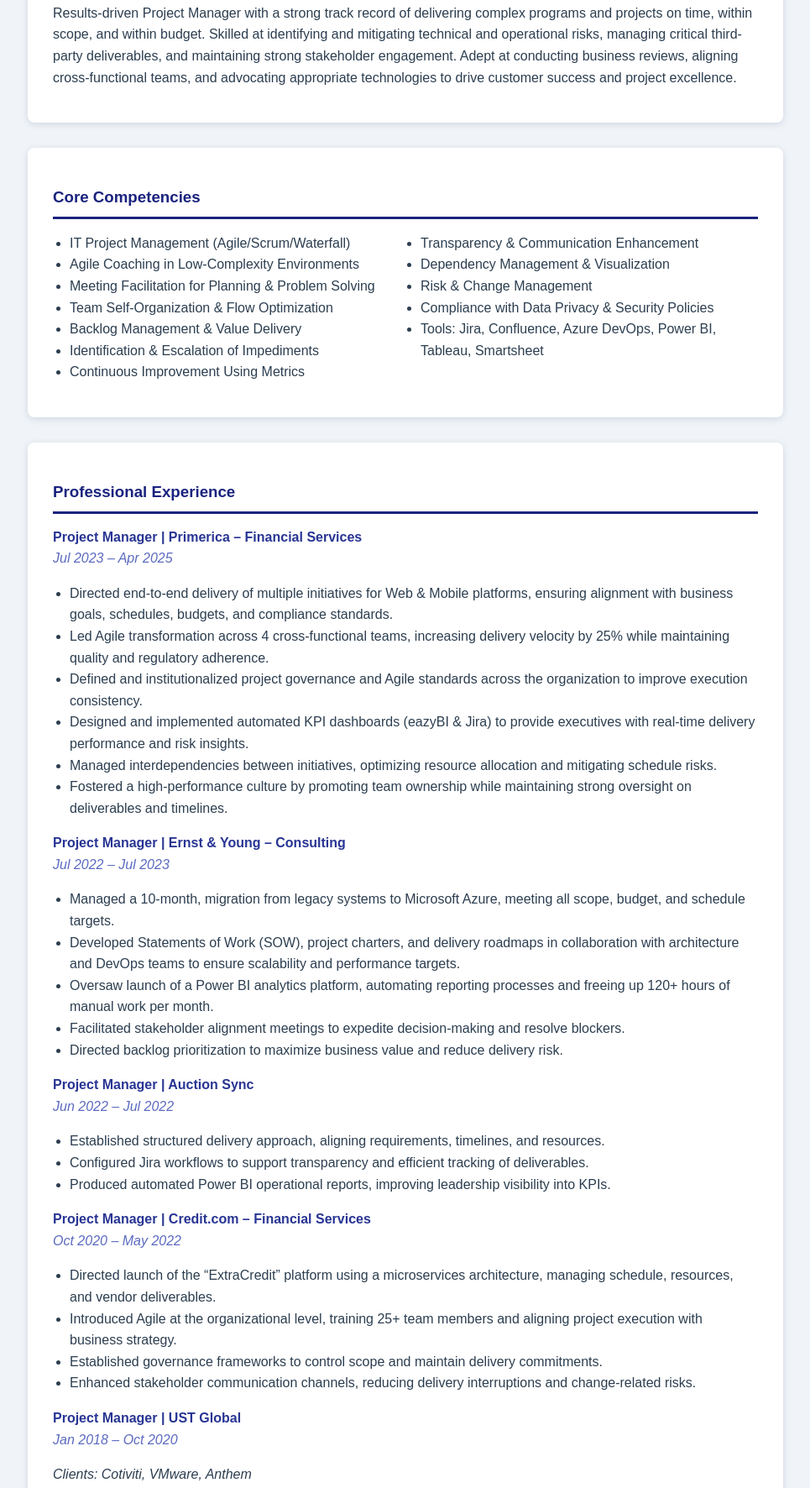
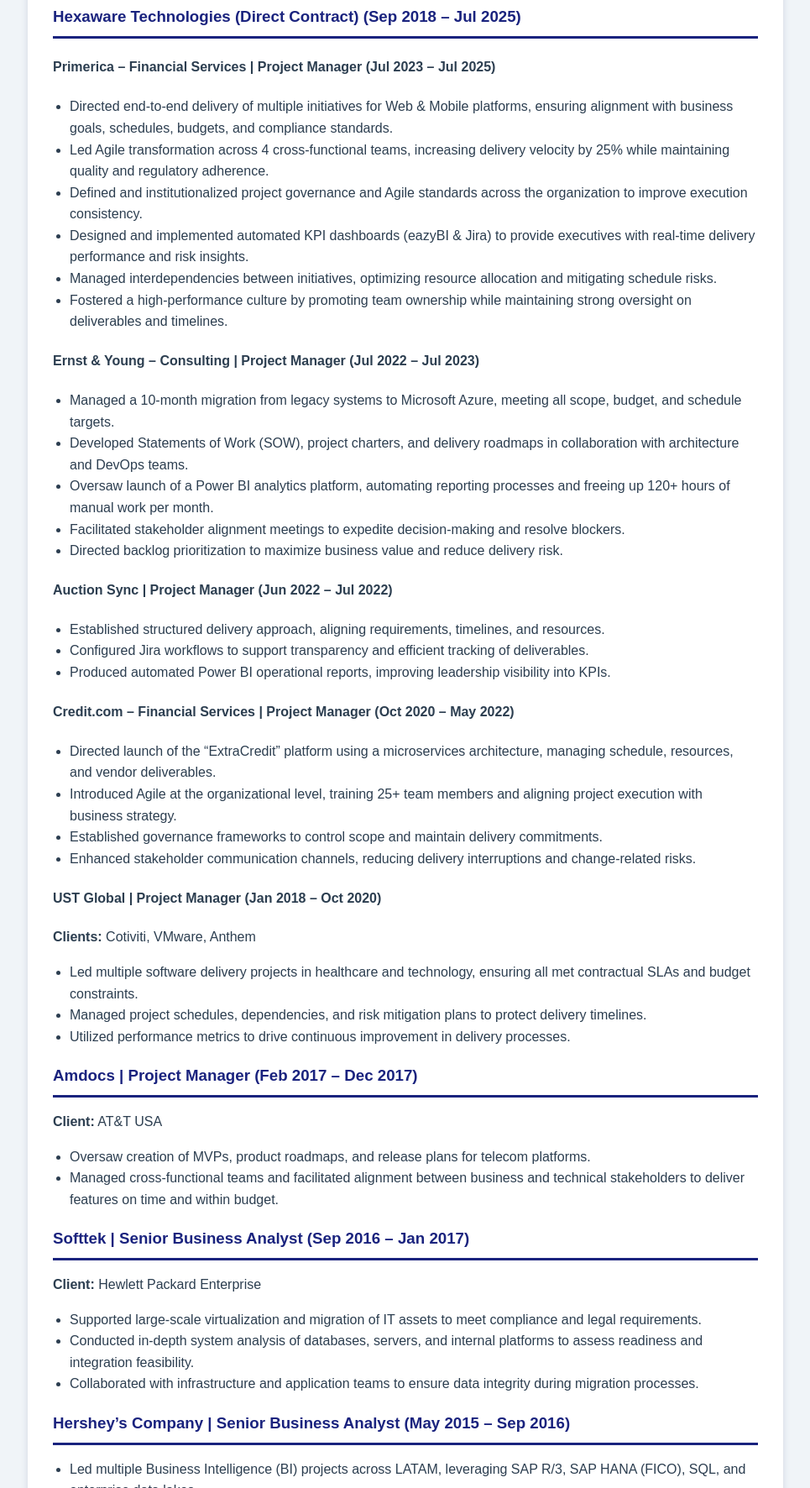
Before and after one commit to alfora/AlejandroFloresPM, a plain HTML site: page index.html in a window 1280 px wide. Shown: the part 293-2065 px from the top of the page at 84% size, without its empty margins (157-1122 px from the left). Drawn offline with Linux system fonts and the light colour scheme.

Commit message:
Add files via upload

```diff
--- a/index.html
+++ b/index.html
@@ -240,60 +240,37 @@
   <h2>Agile and Technical Project Manager</h2>
 </header>
 
-<section>
-  <h3>Professional Summary</h3>
-  <p>Results-driven Project Manager with a strong track record of delivering complex programs and projects on time, within scope, and within budget. Skilled at identifying and mitigating technical and operational risks, managing critical third-party deliverables, and maintaining strong stakeholder engagement. Adept at conducting business reviews, aligning cross-functional teams, and advocating appropriate technologies to drive customer success and project excellence.</p>
-</section>
+<section id="experience">
+  <h2>Professional Experience</h2>
 
-<section class="competencies">
-  <h3>Core Competencies</h3>
+  <article>
+    <h3>Hexaware Technologies (Direct Contract) <span>(Sep 2018 – Jul 2025)</span></h3>
+
+    <div class="role">
+      <h4>Primerica – Financial Services | Project Manager <span>(Jul 2023 – Jul 2025)</span></h4>
       <ul>
-    <li>IT Project Management (Agile/Scrum/Waterfall)</li>
-    <li>Agile Coaching in Low-Complexity Environments</li>
-    <li>Meeting Facilitation for Planning &amp; Problem Solving</li>
-    <li>Team Self-Organization &amp; Flow Optimization</li>
-    <li>Backlog Management &amp; Value Delivery</li>
-    <li>Identification &amp; Escalation of Impediments</li>
-    <li>Continuous Improvement Using Metrics</li>
-    <li>Transparency &amp; Communication Enhancement</li>
-    <li>Dependency Management &amp; Visualization</li>
-    <li>Risk &amp; Change Management</li>
-    <li>Compliance with Data Privacy &amp; Security Policies</li>
-    <li>Tools: Jira, Confluence, Azure DevOps, Power BI, Tableau, Smartsheet</li>
-  </ul>
-</section>
-
-<section>
-  <h3>Professional Experience</h3>
-
-  <div>
-    <div class="job-title">Project Manager | Primerica – Financial Services</div>
-    <div class="company-date">Jul 2023 – Apr 2025</div>
-    <ul>
-      <li>Directed end-to-end delivery of multiple initiatives for Web &amp; Mobile platforms, ensuring alignment with business goals, schedules, budgets, and compliance standards.</li>
+        <li>Directed end-to-end delivery of multiple initiatives for Web & Mobile platforms, ensuring alignment with business goals, schedules, budgets, and compliance standards.</li>
         <li>Led Agile transformation across 4 cross-functional teams, increasing delivery velocity by 25% while maintaining quality and regulatory adherence.</li>
         <li>Defined and institutionalized project governance and Agile standards across the organization to improve execution consistency.</li>
-      <li>Designed and implemented automated KPI dashboards (eazyBI &amp; Jira) to provide executives with real-time delivery performance and risk insights.</li>
+        <li>Designed and implemented automated KPI dashboards (eazyBI & Jira) to provide executives with real-time delivery performance and risk insights.</li>
         <li>Managed interdependencies between initiatives, optimizing resource allocation and mitigating schedule risks.</li>
         <li>Fostered a high-performance culture by promoting team ownership while maintaining strong oversight on deliverables and timelines.</li>
       </ul>
     </div>
 
-  <div>
-    <div class="job-title">Project Manager | Ernst & Young – Consulting</div>
-    <div class="company-date">Jul 2022 – Jul 2023</div>
+    <div class="role">
+      <h4>Ernst & Young – Consulting | Project Manager <span>(Jul 2022 – Jul 2023)</span></h4>
       <ul>
-      <li>Managed a 10-month, migration from legacy systems to Microsoft Azure, meeting all scope, budget, and schedule targets.</li>
-      <li>Developed Statements of Work (SOW), project charters, and delivery roadmaps in collaboration with architecture and DevOps teams to ensure scalability and performance targets.</li>
+        <li>Managed a 10-month migration from legacy systems to Microsoft Azure, meeting all scope, budget, and schedule targets.</li>
+        <li>Developed Statements of Work (SOW), project charters, and delivery roadmaps in collaboration with architecture and DevOps teams.</li>
         <li>Oversaw launch of a Power BI analytics platform, automating reporting processes and freeing up 120+ hours of manual work per month.</li>
         <li>Facilitated stakeholder alignment meetings to expedite decision-making and resolve blockers.</li>
         <li>Directed backlog prioritization to maximize business value and reduce delivery risk.</li>
       </ul>
     </div>
 
-  <div>
-    <div class="job-title">Project Manager | Auction Sync</div>
-    <div class="company-date">Jun 2022 – Jul 2022</div>
+    <div class="role">
+      <h4>Auction Sync | Project Manager <span>(Jun 2022 – Jul 2022)</span></h4>
       <ul>
         <li>Established structured delivery approach, aligning requirements, timelines, and resources.</li>
         <li>Configured Jira workflows to support transparency and efficient tracking of deliverables.</li>
@@ -301,9 +278,8 @@
       </ul>
     </div>
 
-  <div>
-    <div class="job-title">Project Manager | Credit.com – Financial Services</div>
-    <div class="company-date">Oct 2020 – May 2022</div>
+    <div class="role">
+      <h4>Credit.com – Financial Services | Project Manager <span>(Oct 2020 – May 2022)</span></h4>
       <ul>
         <li>Directed launch of the “ExtraCredit” platform using a microservices architecture, managing schedule, resources, and vendor deliverables.</li>
         <li>Introduced Agile at the organizational level, training 25+ team members and aligning project execution with business strategy.</li>
@@ -312,59 +288,58 @@
       </ul>
     </div>
 
-  <div>
-    <div class="job-title">Project Manager | UST Global</div>
-    <div class="company-date">Jan 2018 – Oct 2020</div>
-    <p><em>Clients: Cotiviti, VMware, Anthem</em></p>
+    <div class="role">
+      <h4>UST Global | Project Manager <span>(Jan 2018 – Oct 2020)</span></h4>
+      <p><strong>Clients:</strong> Cotiviti, VMware, Anthem</p>
       <ul>
         <li>Led multiple software delivery projects in healthcare and technology, ensuring all met contractual SLAs and budget constraints.</li>
         <li>Managed project schedules, dependencies, and risk mitigation plans to protect delivery timelines.</li>
         <li>Utilized performance metrics to drive continuous improvement in delivery processes.</li>
       </ul>
     </div>
+  </article>
 
-  <div>
-    <div class="job-title">Project Manager | Amdocs</div>
-    <div class="company-date">Feb 2017 – Dec 2017</div>
-    <p><em>Client: AT&T USA</em></p>
+  <article>
+    <h3>Amdocs | Project Manager <span>(Feb 2017 – Dec 2017)</span></h3>
+    <p><strong>Client:</strong> AT&amp;T USA</p>
     <ul>
       <li>Oversaw creation of MVPs, product roadmaps, and release plans for telecom platforms.</li>
       <li>Managed cross-functional teams and facilitated alignment between business and technical stakeholders to deliver features on time and within budget.</li>
     </ul>
-  </div>
+  </article>
 
-  <div>
-    <div class="job-title">Senior Business Analyst | Softtek</div>
-    <div class="company-date">Sep 2016 – Jan 2017</div>
-    <p><em>Client: Hewlett Packard Enterprise</em></p>
+  <article>
+    <h3>Softtek | Senior Business Analyst <span>(Sep 2016 – Jan 2017)</span></h3>
+    <p><strong>Client:</strong> Hewlett Packard Enterprise</p>
     <ul>
       <li>Supported large-scale virtualization and migration of IT assets to meet compliance and legal requirements.</li>
       <li>Conducted in-depth system analysis of databases, servers, and internal platforms to assess readiness and integration feasibility.</li>
       <li>Collaborated with infrastructure and application teams to ensure data integrity during migration processes.</li>
     </ul>
-  </div>
+  </article>
 
-  <div>
-    <div class="job-title">Senior Business Analyst | Hershey’s Company</div>
-    <div class="company-date">May 2015 – Sep 2016</div>
+  <article>
+    <h3>Hershey’s Company | Senior Business Analyst <span>(May 2015 – Sep 2016)</span></h3>
     <ul>
       <li>Led multiple Business Intelligence (BI) projects across LATAM, leveraging SAP R/3, SAP HANA (FICO), SQL, and enterprise data lakes.</li>
       <li>Gathered and documented functional and non-functional requirements; built requirement traceability matrices and visual process flows.</li>
       <li>Developed and executed functional test scenarios to validate system enhancements and integrations.</li>
       <li>Ensured compliance with data privacy, governance, and security standards across all project phases.</li>
     </ul>
-  </div>
+  </article>
 
-  <div>
-    <div class="job-title">QA Analyst | Panduit</div>
-    <div class="company-date">Sep 2008 – May 2015</div>
+  <article>
+    <h3>Panduit | QA Analyst <span>(Sep 2008 – May 2015)</span></h3>
     <ul>
       <li>Delivered IT solutions aligned with Lean Manufacturing and Total Quality Management (TQM) principles to enhance operational efficiency.</li>
       <li>Certified Lean Green Belt; led process improvement initiatives that increased productivity and reduced waste.</li>
       <li>Designed and executed quality assurance test plans, ensuring adherence to technical specifications and user requirements.</li>
     </ul>
-  </div>
+  </article>
 </section>
+
+
+
 <section>
   <h3>Scrum Trainer Experience</h3>
   <p>Trained Agile/Scrum teams at: OXXO Mexico, Coppel Mexico, HT India</p>
```
Lines whose indentation alone changed are shown as unchanged.
